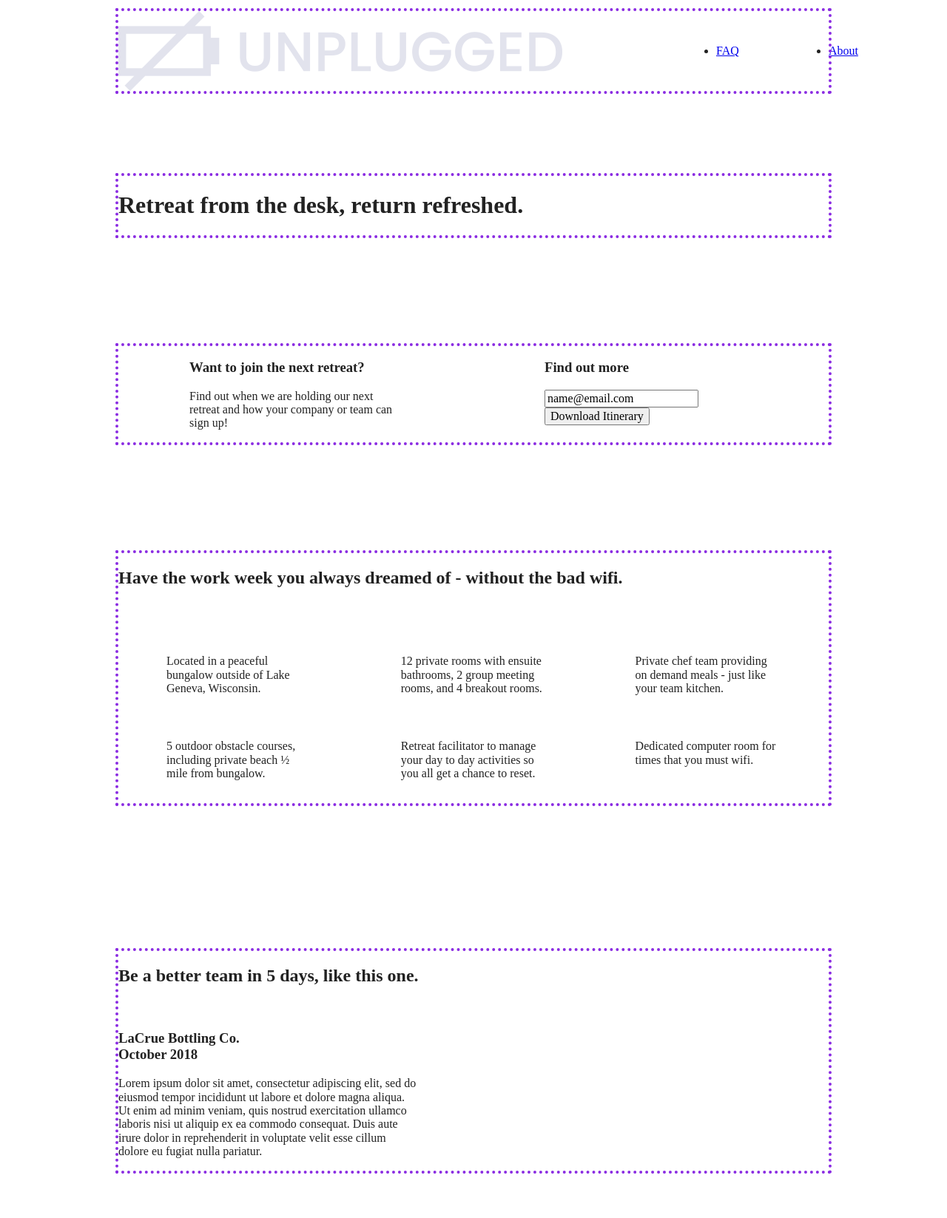
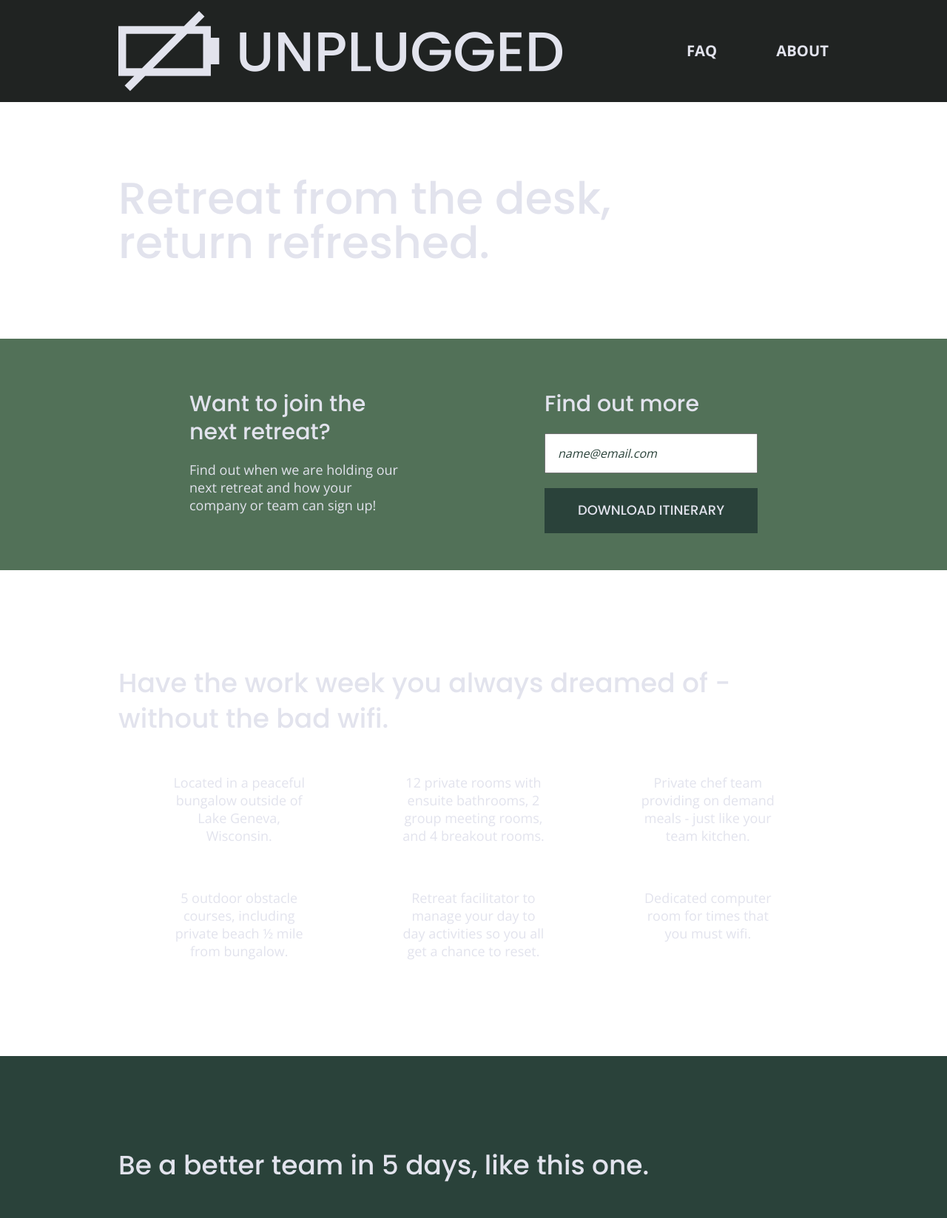
Before and after one commit to clairep5/unplugged, a website built with Parcel: page index.html in a window 1280 px wide. Shown: the top 1647 px of the page at 74% size. Built offline with nearby package versions, Linux system fonts and the light colour scheme.

Commit message:
Updated base css for all styles

```diff
--- a/about/index.html
+++ b/about/index.html
@@ -14,6 +14,8 @@
 
   <link rel="stylesheet" href="../css/normalize.css">
   <link rel="stylesheet" href="../css/main.css">
+  <!-- Google Fonts -->
+  <link href="https://fonts.googleapis.com/css?family=Open+Sans:400,700|Poppins:500,700" rel="stylesheet">
 </head>
 
 <body>
--- a/css/main.css
+++ b/css/main.css
@@ -86,9 +86,56 @@
 /* ==========================================================================
    Author's custom styles
    ========================================================================== */
+/* General Styles */
+
+html {
+	font-size: 1rem;
+}
+
+body {
+  font-family: 'Open Sans', sans-serif;
+  font-size: 1em;
+  color: #e2e3ed;
+  text-align: left;
+}
+
+ul,
+ol {
+  list-style-type: none;
+  margin: 0;
+  padding: 0;
+}
+
+a {
+  color: #e2e3ed;
+  text-decoration: none;
+}
+
+h2 {
+  font-family: 'Poppins', sans-serif;
+  font-size: 1.875em;
+  font-weight: 500;
+}
+
+h3,
+h4 {
+  font-family: 'Poppins', sans-serif;
+  font-size: 1.125em;
+  margin: 20px 0;
+  font-weight: 500;
+}
+
+p {
+  font-size: 0.875em;
+	line-height: 1.285;
+}
+
+address {
+  font-style: normal;
+}
+
 .content-wrapper {
   width: 90%;
-  outline: blueviolet dotted 4px;
   margin: 50px 0;
 }
 
@@ -98,6 +145,7 @@
   display: flex;
   justify-content: center;
   padding: 15px 0;
+  background-color: #202322;
 }
 
 header .content-wrapper {
@@ -109,6 +157,7 @@
 }
 
 .header-divider{
+  background: #3a3a3a;
   width: 100%;
   height: 1px;
   margin: 10px 0 20px 0;
@@ -116,6 +165,9 @@
 
 header nav {
   width: 60%;
+  font-size: 1.125em;
+  font-weight: 700;
+  text-transform: uppercase;
 }
 
 header nav ul {
@@ -124,12 +176,16 @@
   width: 100%;
 }
 
+header nav ul li {
+  font-size: 1.125em;
+}
 
 footer {
   display: flex;
   flex-direction: column;
   align-items: center;
   text-align: center;
+  background-color: #202322;
 }
 
 footer p {
@@ -169,11 +225,45 @@
   justify-content: center;
 }
 
+.hero-area h1 {
+  font-size: 2.25em;
+  font-family: 'Poppins', Helvetica, Arial, sans-serif;
+  font-weight: 500;
+  line-height: 1.2;
+}
+
 /* Aside */
 
 aside {
+  background-color: #527158;
   display: flex;
   justify-content: center;
+}
+
+aside .form {
+  margin-top: 30px;
+}
+
+input[type=text] {
+  box-sizing: border-box;
+  width: 100%;
+  color: #2a423a;
+  font-style: italic;
+  padding: 1em;
+}
+
+input[type=button] {
+  width: 100%;
+  padding: 20px 0;
+  margin-top: 20px;
+  background-color: #2a423a;
+  font-family: 'Poppins', Helvetica, Arial, sans-serif;
+  font-weight: 500;
+  font-size: 1.125em;
+  color: #e2e3ed;
+  border: none;
+  text-align: center;
+  text-transform: uppercase;
 }
 
 /* Features */
@@ -201,17 +291,20 @@
 
 .features p {
   margin: 0;
+  text-align: center;
 }
 
 /* Reviews */
 
 .reviews {
+  background-color: #2a423a;
   display: flex;
   justify-content: center;
 }
 
 .reviews h2 {
   margin-bottom: 40px;
+  line-height: 1;
 }
 
 .reviews h3 {
@@ -223,11 +316,13 @@
 /*--------------- About Page --------------------------------*/
 
 .mission {
+  background-color: #527158;
   display: flex;
   justify-content: center;
 }
 
 .contact-section {
+  background-color: #2a423a;
   display: flex;
   justify-content: center;
 }
@@ -240,6 +335,7 @@
 /*--------------------- FAQ Page -----------------------------*/
 
 .faq {
+  background-color: #527158;
   display: flex;
   justify-content: center;
 }
@@ -254,12 +350,16 @@
 
 .faq h2 {
   margin-bottom: 40px;
+  line-height: 1;
 }
 
 .faq-content {
   margin-bottom: 50px;
 }
 
+.faq-content h4 {
+  line-height: 1.333;
+}
 
 
 /* ==========================================================================
@@ -350,6 +450,7 @@
    Modify as content requires.
    ========================================================================== */
 
+
 @media only screen and (min-width: 768px) {
   /* Tablet styles here*/
 
@@ -357,6 +458,16 @@
 .content-wrapper {
   max-width: 640px;
   margin: 100px 0;
+}
+
+h2 {
+  font-size: 2.25em;
+  line-height: 1.333;
+}
+
+h3 {
+  font-size: 1.5em;
+  line-height: 1.25;
 }
 
 /* Header */
@@ -368,6 +479,10 @@
 header .content-wrapper {
   width: 100%;
   justify-content: space-between;
+}
+
+header figure {
+  width: 30%;
 }
 
 header nav {
@@ -383,6 +498,12 @@
 }
 
 /* Hero Area */
+
+.hero-area h1 {
+  font-size: 3em;
+  line-height: 1;
+  margin: 0;
+}
 
 /* Aside */
 
@@ -400,6 +521,11 @@
 }
 
 /* Features */
+
+.features h2 {
+  margin-bottom: 20px;
+}
+
 .features article {
   display: flex;
   align-items: center;
@@ -418,8 +544,17 @@
   justify-content: space-between;
 }
 
+.reviews h2 {
+  width: 85%;
+}
+
 .reviews article div {
   width: 49%;
+}
+
+.reviews h3 {
+  width: 75%;
+  margin: 0;
 }
 
 /* Footer */
@@ -427,14 +562,24 @@
   width: 65%;
 }
 
-.footer-content {
+footer .footer-content {
   display: flex;
   justify-content: space-between;
   align-items: center;
+  flex-direction: row;
 }
 
 footer .contact {
   margin-bottom: 0;
+}
+
+footer h4 {
+  font-size: 1.5em;
+  margin-bottom: 40px;
+}
+
+footer p {
+  line-height: 1.285;
 }
 
 footer .copyright {
@@ -464,6 +609,10 @@
   align-items: flex-start;
 }
 
+.contact-content h4 {
+  font-size: 1.5em;
+}
+
 /************ FAQ PAGE **********/
 
 .faq .content-wrapper {
@@ -476,6 +625,12 @@
 
 .faq h2 {
   width: 100%;
+}
+
+.faq h4,
+.faq p {
+  font-size: 0.875em;
+  line-height: 1.125;
 }
 
 }
@@ -496,9 +651,24 @@
   padding: 15px 0;
 }
 
+h2 {
+  font-size: 2.25em;
+}
+
+h3,
+h4 {
+  font-size: 1.875em;
+}
+
+p {
+  font-size: 1.125em;
+  line-height: 1.333;
+}
+
 /* Hero Area */
 .hero-area h1 {
   width: 80%;
+  font-size: 3.75em;
 }
 
 /* Aside */
@@ -511,7 +681,12 @@
     width: 30%;
 }
 
+.form-description p {
+  font-size: 1.125em;
+}
+
 /* Features */
+
 .features h2 {
   width: 90%;
 }
@@ -521,23 +696,43 @@
 }
 
 /* Reviews */
+
+.reviews h2 {
+  padding-bottom: 50px;
+}
+
 .reviews article div {
   width: 42%;
+}
+
+footer h4 {
+  font-size: 1.875em;
 }
 
 /********** ABOUT PAGE *************/
 
 .mission h2,
-  .contact-section .content-wrapper h2 {
+.contact-section .content-wrapper h2 {
     width: 95%;
+    font-size: 3em;
+  }
+
+  .contact-content h4 {
+    font-size: 1.875em;
   }
 
 /********** FAQ PAGE **************/
 .faq h2 {
   width: 100%;
+  font-size: 3em;
 }
 
+.faq h4,
+.faq p {
+  font-size: 1.125em;
+  line-height: 1;
 }
+
 /* ==========================================================================
    Print styles.
    Inlined to avoid the additional HTTP request:
--- a/index.html
+++ b/index.html
@@ -14,6 +14,8 @@
 
   <link rel="stylesheet" href="css/normalize.css">
   <link rel="stylesheet" href="css/main.css">
+  <!-- Google Fonts -->
+  <link href="https://fonts.googleapis.com/css?family=Open+Sans:400,700|Poppins:500,700" rel="stylesheet">
 </head>
 
 <body>
```
Also changed, not shown: faq/index.html (+2 -0 lines).
